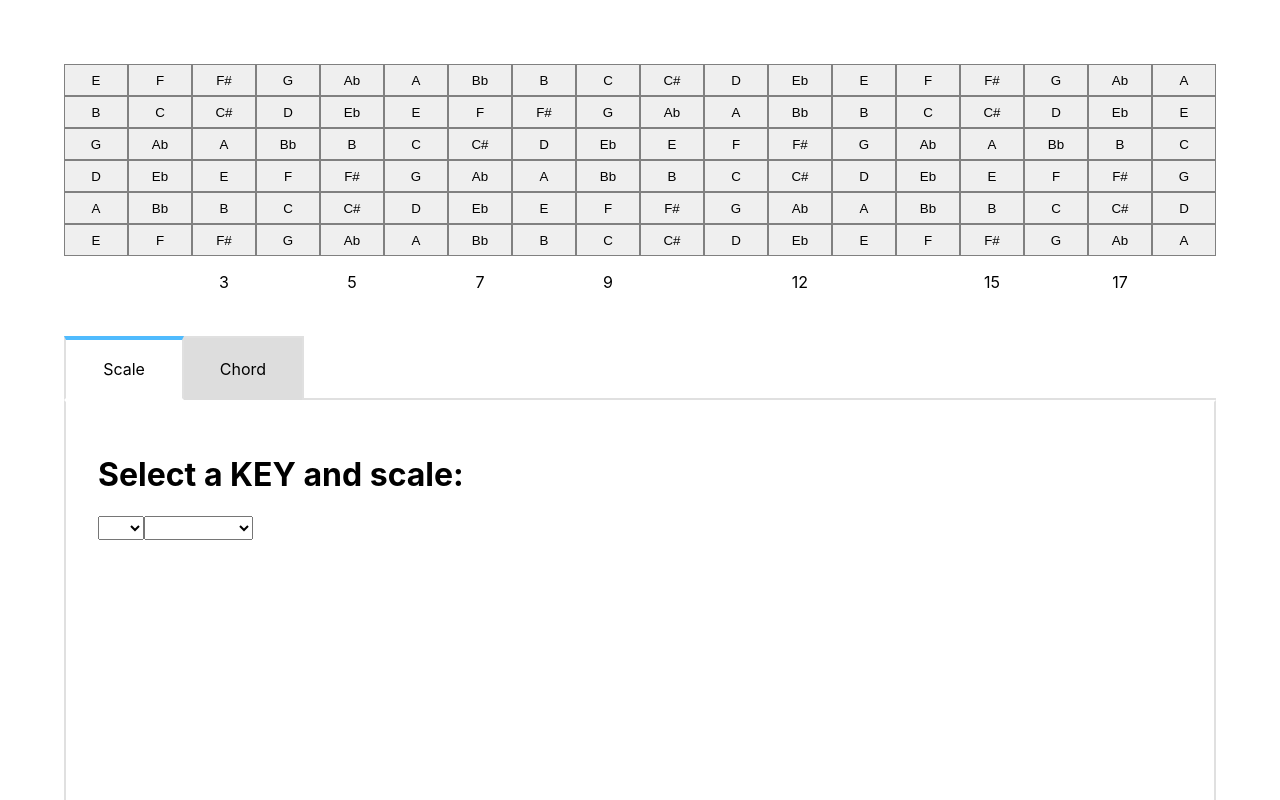
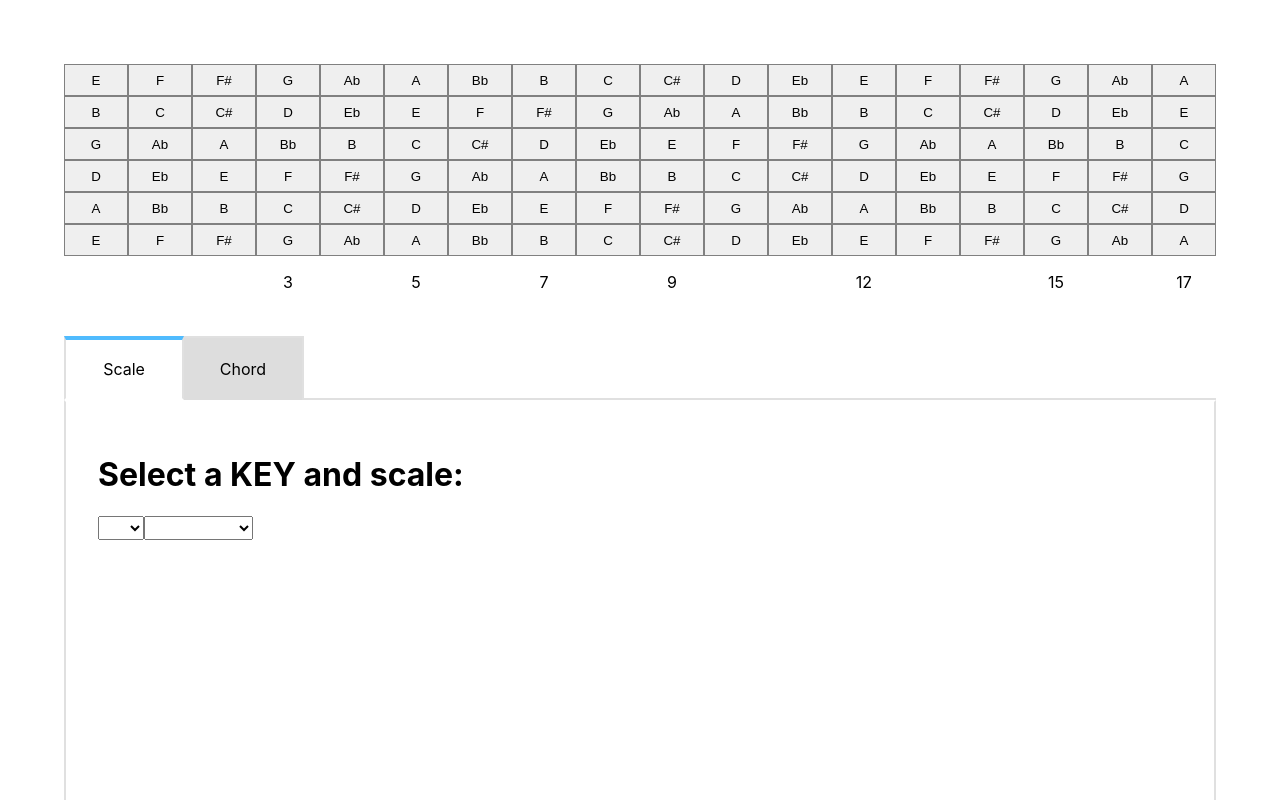
Before and after one commit to harryuan65/Fretboard, a React (Create React App) app: page / in a window 1280 px wide. Shown: the top 800 px of the page. Built offline with nearby package versions, Linux system fonts and the light colour scheme.

Commit message:
fix: fret num

```diff
--- a/src/components/Guitar/index.tsx
+++ b/src/components/Guitar/index.tsx
@@ -12,7 +12,7 @@ const Guitar = ({ scaleMap }: GuitarProps) => {
   const strings = freq.strings as IFret[][];
   let renderFretNumber = strings[0].map((_fret, i) => {
     let fretNum = null;
-    switch (i + 1) {
+    switch (i) {
       case 3:
       case 5:
       case 7:
@@ -20,7 +20,7 @@ const Guitar = ({ scaleMap }: GuitarProps) => {
       case 12:
       case 15:
       case 17:
-        fretNum = i + 1;
+        fretNum = i;
         break;
     }
     return <span className={styles.fretNum}>{fretNum}</span>;
```
Also changed, not shown: src/utils/Chord.ts (added, +10 -0 lines).
